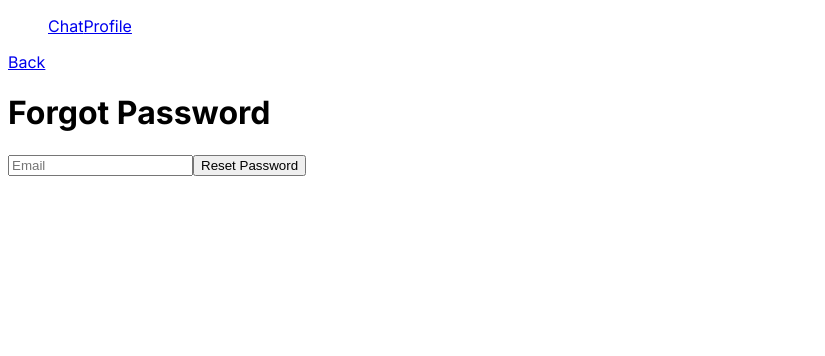
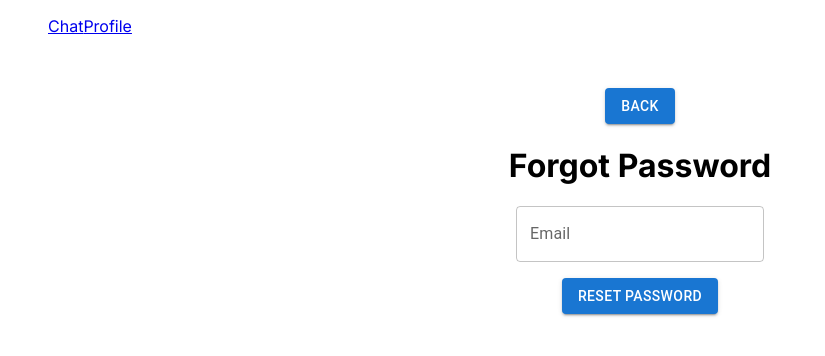
Before and after one commit to Tadooks/ChatAssigment, a Next.js app in the folder nextchatapp/: page /forgotpassword in a window 1280 px wide. Shown: the top 356 px of the page, without its empty margins (0-825 px from the left). Built offline with nearby package versions, Linux system fonts and the light colour scheme.

Commit message:
doesnt work anymore :(

```diff
--- a/nextchatapp/src/app/forgotpassword/page.tsx
+++ b/nextchatapp/src/app/forgotpassword/page.tsx
@@ -5,6 +5,9 @@ import { auth } from '@/Firebase/firebase_config';
 import Link from 'next/link';
 import { useRouter } from 'next/navigation';
 
+
+import { ThemeProvider, createTheme } from '@mui/material/styles';
+import { Button, TextField  } from "@mui/material";
 
 const ForgotPassword = () => {
     const [email, setEmail] = useState('');
@@ -24,18 +27,27 @@ const ForgotPassword = () => {
   //reset password
 
   return (
-    <div>
+    <div className='center'>
+        <div className='auth'>
+            <div className='space'>
                 <Link href="/profile">
-            Back
+                    <Button variant="contained">Back</Button>
                 </Link>
+            </div>
             <h1>Forgot Password</h1>
-      <input
+            <div className='space'>
+                <TextField
+                    id="outlined-basic"
+                    label="Email"
+                    variant="outlined"
                     type="email"
                     placeholder="Email"
                     value={email}
                     onChange={(e) => setEmail(e.target.value)}
                 />
-      <button onClick={handleForgotPassword}>Reset Password</button>
+            </div>
+            <Button variant="contained" onClick={handleForgotPassword}>Reset Password</Button>
+        </div>
     </div>
   );
 };
--- a/nextchatapp/src/app/globals.css
+++ b/nextchatapp/src/app/globals.css
@@ -108,7 +108,12 @@ a {
 
 
 .center{
+  margin: auto;
+  width: 50%;
+}
 
+.center2{
+  background-color: rgb(157, 235, 235);
   margin: auto;
   width: 50%;
 }
```
Also changed, not shown: nextchatapp/src/app/profile/page.tsx (+11 -10 lines), nextchatapp/src/client/MainPage.tsx (+11 -8 lines). Lines whose indentation alone changed are shown as unchanged.
